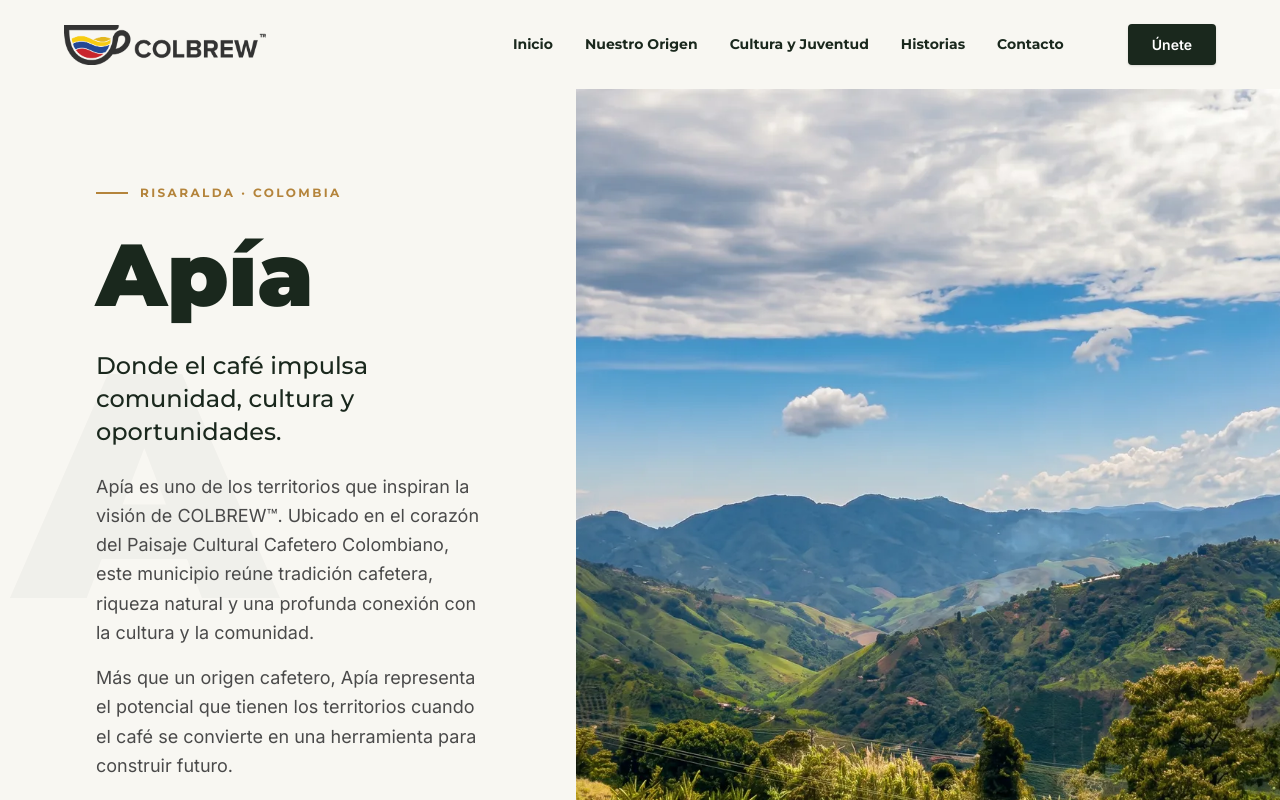
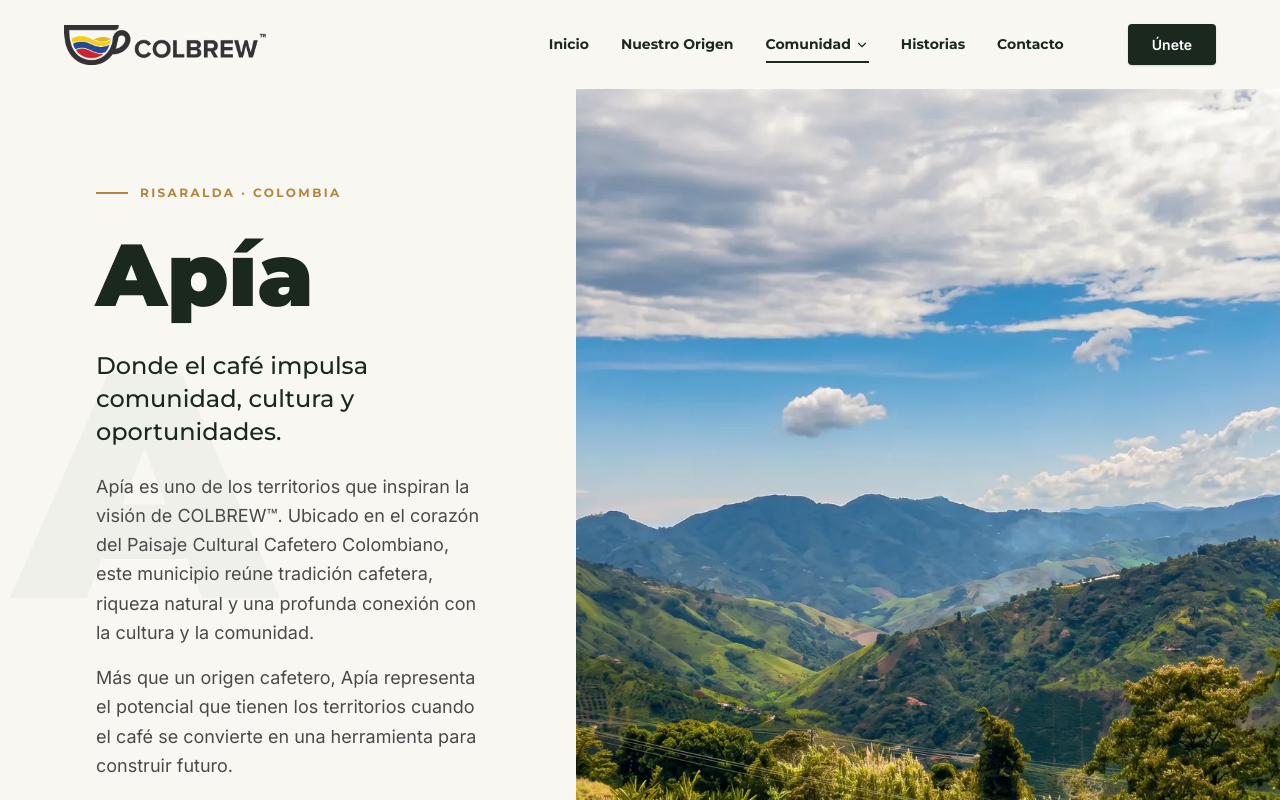
Before and after one commit to jorgegdi25/colbrew.coffee, a Next.js app: page /apia in a window 1280 px wide. Shown: the top 800 px of the page. Built offline with nearby package versions, Linux system fonts and the light colour scheme.

Commit message:
feat: add dropdown menu to navigation bar for communities

```diff
--- a/src/components/TopNavBar.tsx
+++ b/src/components/TopNavBar.tsx
@@ -6,6 +6,23 @@ import { usePathname } from "next/navigation";
 import { clsx } from "clsx";
 import { twMerge } from "tailwind-merge";
 import { Menu, X } from "lucide-react";
+
+const navItems = [
+  { label: "Inicio", href: "/" },
+  { label: "Nuestro Origen", href: "/nuestro-origen" },
+  {
+    label: "Comunidad",
+    href: "/comunidad",
+    subItems: [
+      { label: "Apía", href: "/apia" },
+      { label: "Ciudad Bolívar", href: "/ciudad-bolivar" },
+      { label: "Líbano", href: "/libano" },
+      { label: "Planadas", href: "/planadas" },
+    ]
+  },
+  { label: "Historias", href: "/historias" },
+  { label: "Contacto", href: "/contacto" },
+];
 
 export function TopNavBar() {
   const [scrolled, setScrolled] = useState(false);
@@ -49,14 +66,37 @@ export function TopNavBar() {
         {/* Desktop Navigation links & CTA */}
         <div className="hidden lg:flex items-center gap-8 xl:gap-12">
           <div className="flex items-center gap-8">
-            {[
-              { label: "Inicio", href: "/" },
-              { label: "Nuestro Origen", href: "/nuestro-origen" },
-              { label: "Cultura y Juventud", href: "/comunidad" },
-              { label: "Historias", href: "/historias" },
-              { label: "Contacto", href: "/contacto" },
-            ].map((item) => {
-              const isActive = pathname === item.href;
+            {navItems.map((item) => {
+              const isActive = pathname === item.href || (item.subItems && item.subItems.some(sub => pathname === sub.href));
+
+              if (item.subItems) {
+                return (
+                  <div key={item.label} className="relative group">
+                    <Link
+                      href={item.href}
+                      className={`font-montserrat text-[14px] font-bold ${
+                        isActive ? "text-[#1a281d]" : "text-[#1a281d] hover:text-[#b4843b]"
+                      } transition-colors relative flex items-center gap-1`}
+                    >
+                      {item.label}
+                      <svg xmlns="http://www.w3.org/2000/svg" width="14" height="14" viewBox="0 0 24 24" fill="none" stroke="currentColor" strokeWidth="2" strokeLinecap="round" strokeLinejoin="round"><polyline points="6 9 12 15 18 9"></polyline></svg>
+                      {isActive && (
+                        <span className="absolute -bottom-2 left-0 w-full h-[2px] bg-[#1a281d]" />
+                      )}
+                    </Link>
+                    <div className="absolute top-full left-0 pt-4 opacity-0 invisible group-hover:opacity-100 group-hover:visible transition-all duration-300 w-48 z-50">
+                      <div className="bg-[#1a281d] rounded-md shadow-xl py-2 flex flex-col">
+                        {item.subItems.map((subItem) => (
+                          <Link key={subItem.href} href={subItem.href} className="px-4 py-2 font-inter text-sm text-white hover:bg-[#b4843b] hover:text-white transition-colors">
+                            {subItem.label}
+                          </Link>
+                        ))}
+                      </div>
+                    </div>
+                  </div>
+                );
+              }
+
               return (
                 <Link
                   key={item.label}
@@ -94,24 +134,35 @@ export function TopNavBar() {
       {mobileMenuOpen && (
         <div className="lg:hidden absolute top-full left-0 w-full bg-[#F8F7F2] border-t border-gray-200/50 shadow-lg py-6 px-6 flex flex-col gap-6 z-40">
           <div className="flex flex-col gap-4">
-            {[
-              { label: "Inicio", href: "/" },
-              { label: "Nuestro Origen", href: "/nuestro-origen" },
-              { label: "Cultura y Juventud", href: "/comunidad" },
-              { label: "Historias", href: "/historias" },
-              { label: "Contacto", href: "/contacto" },
-            ].map((item) => {
-              const isActive = pathname === item.href;
+            {navItems.map((item) => {
+              const isActive = pathname === item.href || (item.subItems && item.subItems.some(sub => pathname === sub.href));
+
               return (
+                <div key={item.label} className="flex flex-col">
                   <Link
-                  key={item.label}
                     href={item.href}
                     className={`font-montserrat text-[16px] font-bold ${
-                    isActive ? "text-[#b4843b]" : "text-[#1a281d] hover:text-[#b4843b]"
+                      isActive && !item.subItems ? "text-[#b4843b]" : "text-[#1a281d] hover:text-[#b4843b]"
                     } transition-colors`}
                   >
                     {item.label}
                   </Link>
+                  {item.subItems && (
+                    <div className="flex flex-col pl-4 mt-3 gap-3 border-l-2 border-gray-200 ml-2">
+                      {item.subItems.map((subItem) => (
+                        <Link
+                          key={subItem.href}
+                          href={subItem.href}
+                          className={`font-montserrat text-[14px] font-medium ${
+                            pathname === subItem.href ? "text-[#b4843b]" : "text-[#4a4a4a] hover:text-[#b4843b]"
+                          } transition-colors`}
+                        >
+                          {subItem.label}
+                        </Link>
+                      ))}
+                    </div>
+                  )}
+                </div>
               );
             })}
           </div>
```
Lines whose indentation alone changed are shown as unchanged.
